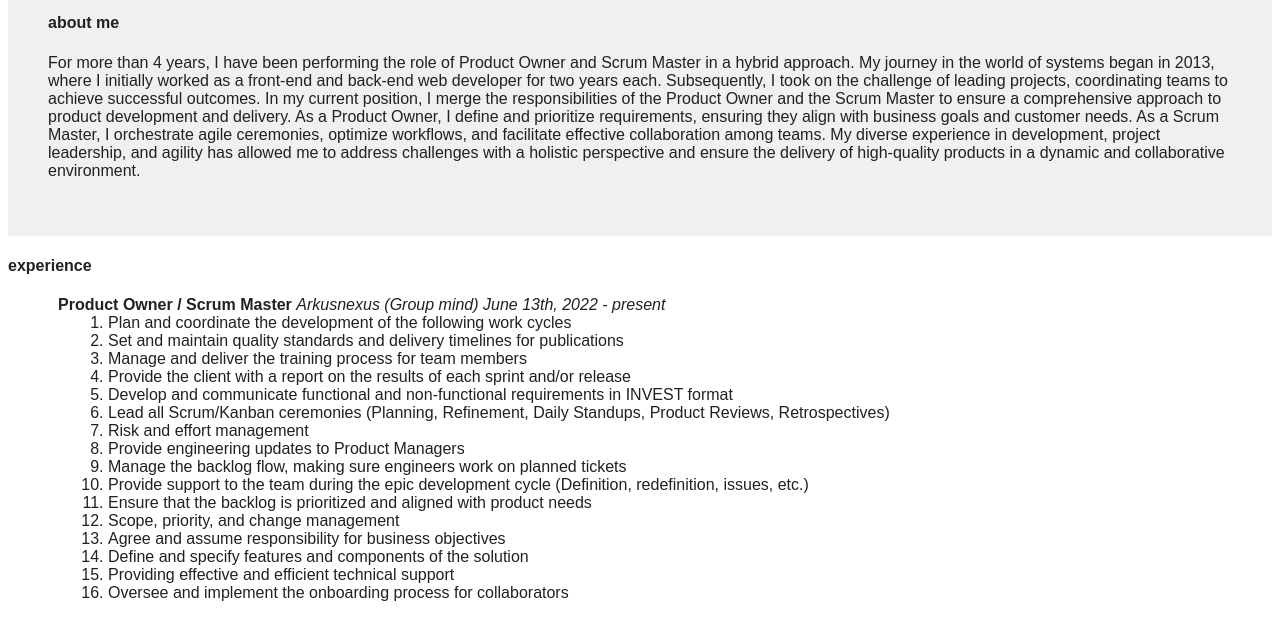
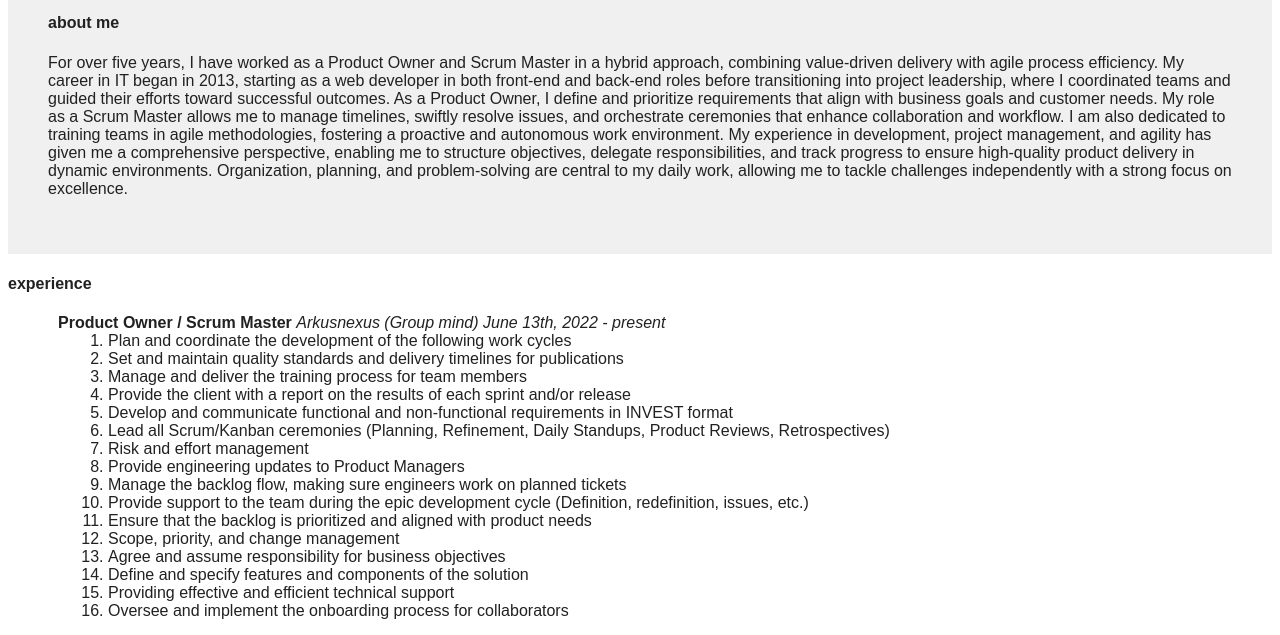
Before and after one commit to jonathanrhernandez/miCv, a plain HTML site: page index.html in a window 1280 px wide. Both pictures are taken after a click on the picture 1260 px from the left and 50 px from the top of the page. Shown: the part 107-742 px from the top of the page. Drawn offline with Linux system fonts and the light colour scheme.

Commit message:
Update index.html
Updating presentation letter in english

```diff
--- a/index.html
+++ b/index.html
@@ -501,7 +501,11 @@ Mi experiencia en desarrollo, gestión de proyectos y agilidad me ha dotado de u
         <section id="elevator-speech2" class="grupo1">
           <h4>about me</h4>
           <p>
-            For more than 4 years, I have been performing the role of Product Owner and Scrum Master in a hybrid approach. My journey in the world of systems began in 2013, where I initially worked as a front-end and back-end web developer for two years each. Subsequently, I took on the challenge of leading projects, coordinating teams to achieve successful outcomes. In my current position, I merge the responsibilities of the Product Owner and the Scrum Master to ensure a comprehensive approach to product development and delivery. As a Product Owner, I define and prioritize requirements, ensuring they align with business goals and customer needs. As a Scrum Master, I orchestrate agile ceremonies, optimize workflows, and facilitate effective collaboration among teams. My diverse experience in development, project leadership, and agility has allowed me to address challenges with a holistic perspective and ensure the delivery of high-quality products in a dynamic and collaborative environment.
+            For over five years, I have worked as a Product Owner and Scrum Master in a hybrid approach, combining value-driven delivery with agile process efficiency. My career in IT began in 2013, starting as a web developer in both front-end and back-end roles before transitioning into project leadership, where I coordinated teams and guided their efforts toward successful outcomes.
+
+As a Product Owner, I define and prioritize requirements that align with business goals and customer needs. My role as a Scrum Master allows me to manage timelines, swiftly resolve issues, and orchestrate ceremonies that enhance collaboration and workflow. I am also dedicated to training teams in agile methodologies, fostering a proactive and autonomous work environment.
+
+My experience in development, project management, and agility has given me a comprehensive perspective, enabling me to structure objectives, delegate responsibilities, and track progress to ensure high-quality product delivery in dynamic environments. Organization, planning, and problem-solving are central to my daily work, allowing me to tackle challenges independently with a strong focus on excellence.
           </p>
         </section>
         <section id="experiencia-laboral2">
```
